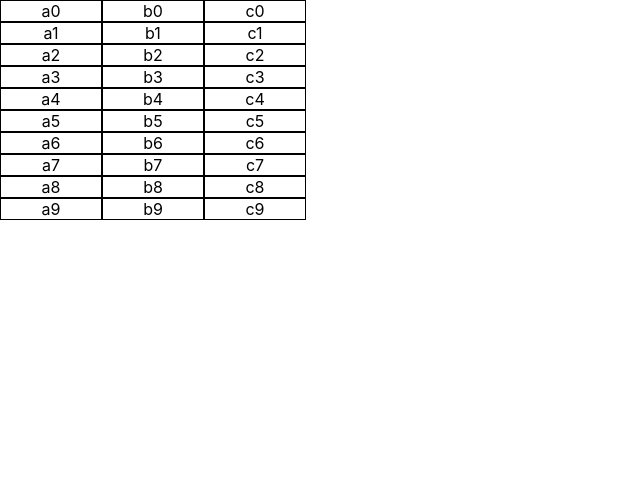
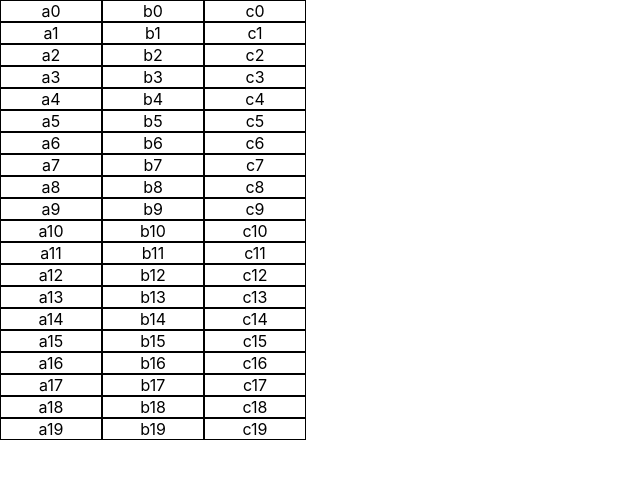
Before and after one commit to Solobearus/sheets-client, a React (Create React App) app: page / in a window 1280 px wide. Shown: the top 478 px of the page, without its empty margins (0-640 px from the left). Built offline with nearby package versions, Linux system fonts and the light colour scheme.

Commit message:
fix names

```diff
--- a/src/App.js
+++ b/src/App.js
@@ -5,7 +5,7 @@ import Sheet from './components/Sheet/Sheet'
 function App() {
   return (
     <div className="App">
-      <Sheet rows={3} cols={10}></Sheet>
+      <Sheet rows={20} cols={3}></Sheet>
     </div>
   );
 }
--- a/src/components/Sheet/Sheet.css
+++ b/src/components/Sheet/Sheet.css
@@ -4,9 +4,10 @@
     flex-wrap: wrap;
 }
 
-.column {
+.row {
     display: flex;
-    flex-direction: column;
+    flex-direction: row;
     height: max-content;
     align-items: stretch;
+    width: 100%;
 }
--- a/src/components/Sheet/Sheet.jsx
+++ b/src/components/Sheet/Sheet.jsx
@@ -29,21 +29,22 @@ const Sheet = ({ rows, cols }) => {
         setCells(mock.Cells);
     }, [])
 
-    const getCellValue = (i, j) => {
-        return cells[j] && cells[j][ALPHABET[i]] ? cells[j][ALPHABET[i]] : [ALPHABET[i]] + j;
+    const getCellValue = (rowIndex, colIndex) => {
+        return ALPHABET[colIndex]+rowIndex
     }
 
-    const getRow = (row) => {
+    const getRow = (rowIndex) => {
         return (new Array(cols))
             .fill(0)
-            .map((value, col) => (<Cell key={col} value={getCellValue(row, col)} index={{ col: col, row: ALPHABET[row] }}></Cell>))
+            .map((value, colIndex) => (<Cell key={colIndex} value={getCellValue(rowIndex, colIndex)}
+             index={{ col: ALPHABET[colIndex], row: rowIndex }}></Cell>))
     }
 
     return (
         <div className="sheet" data-testid="sheet">
             {
-                (new Array(rows)).fill(0).map((column, row) => {
-                    return (<div className="column" key={row}>{getRow(row)}</div>)
+                (new Array(rows)).fill(0).map((column, rowIndex) => {
+                    return (<div className="row" key={rowIndex}>{getRow(rowIndex)}</div>)
                 })
             }
         </div>
```
